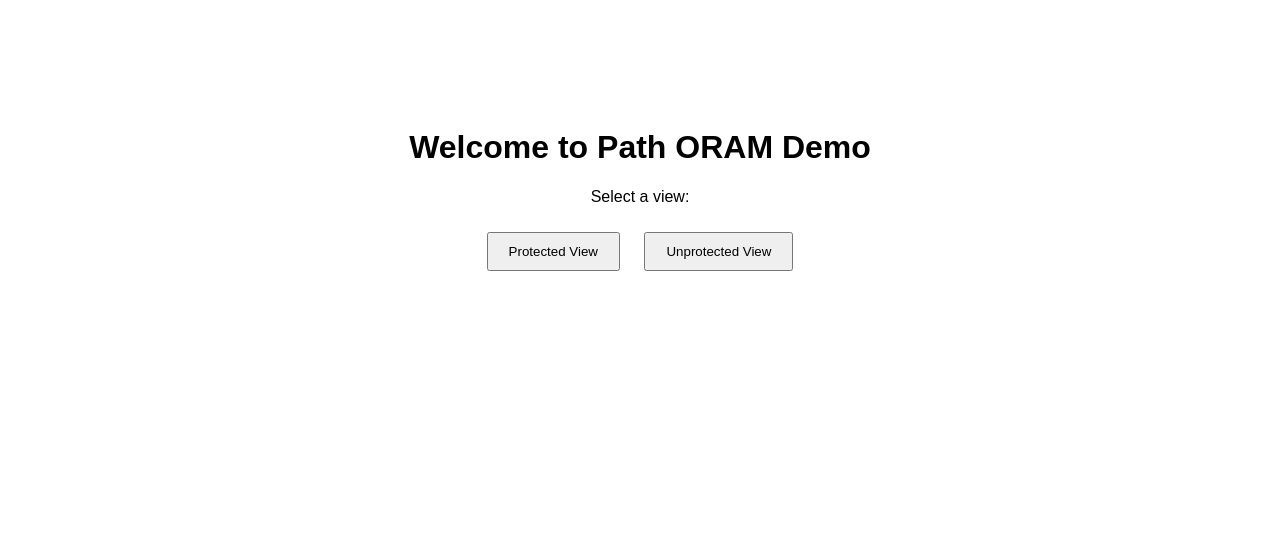
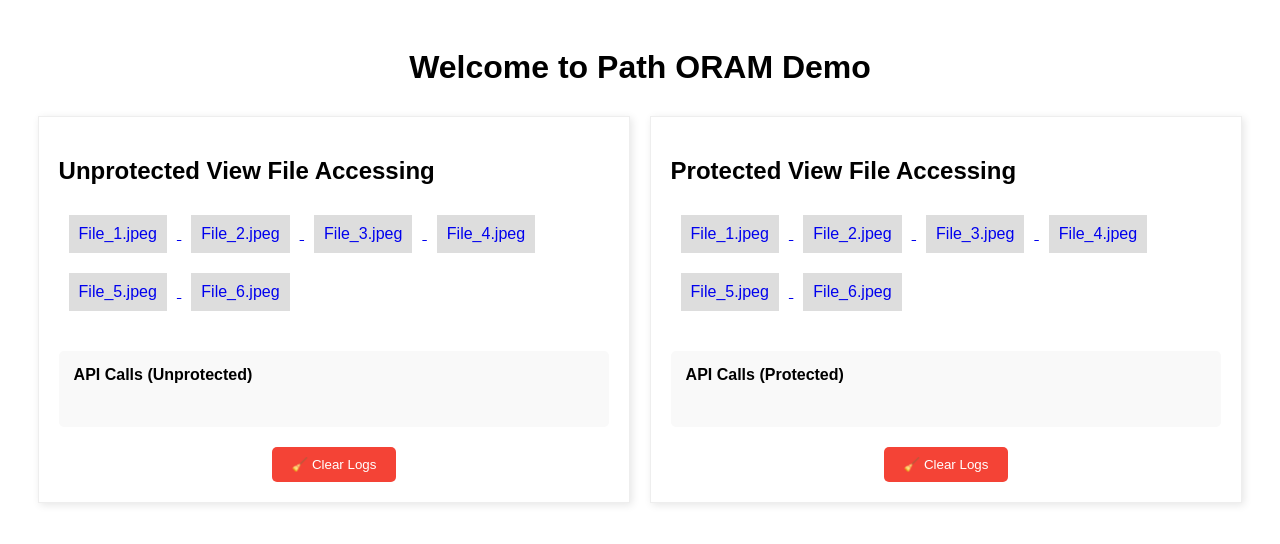
Before and after one commit to minhdang241/pathOram, a Flask app: page / in a window 1280 px wide. Shown: the top 544 px of the page. Run offline with Flask 3, Linux system fonts and the light colour scheme.

Commit message:
put everything on one page

```diff
--- a/app.py
+++ b/app.py
@@ -1,39 +1,58 @@
 from flask import Flask, render_template, redirect, url_for
-from placeholder_oram import PathORAM
+from placeholder_oram import PathORAM # Assuming this is the correct import for your class
 
 app = Flask(__name__)
-oram = PathORAM()
+oram = PathORAM() # Initialize your ORAM instance
 
 @app.route('/')
 def home():
-    return render_template('index.html')
+    # Fetch logs for both protected and unprotected views
+    # from your PathORAM instance to pass to the single index.html template
+    protected_logs = oram.get_logs("PROTECTED")
+    unprotected_logs = oram.get_logs("UNPROTECTED")
+    return render_template('index.html',
+                           protected_logs=protected_logs,
+                           unprotected_logs=unprotected_logs)
 
-@app.route('/protected')
-def protected_view():
-    logs = oram.get_logs("PROTECTED")
-    return render_template('protected.html', logs=logs)
+@app.route('/access/<view_type>/<int:block_id>')
+def access(view_type, block_id):
+    if view_type.lower() == "protected":
+        # Clear previous protected logs *before* making the new access calls
+        # This ensures that only the new set of calls for this access are shown.
+        oram.clear_logs("PROTECTED")
 
-@app.route('/unprotected')
-def unprotected_view():
-    logs = oram.get_logs("UNPROTECTED")
-    return render_template('unprotected.html', logs=logs)
+        # Simulate ORAM access with multiple internal API calls
+        # The number of internal calls should be handled by your PathORAM's access method
+        # or you can loop here to simulate multiple external calls to PathORAM's access.
+        # Given your previous app.py, PathORAM.access itself might handle multiple calls.
+        # If oram.access("PROTECTED", block_id) already generates multiple internal logs,
+        # then a single call here is sufficient.
+        # If it only generates one internal log, and you want more, loop it.
+        # For demonstrating multiple logs per click in protected view:
+        num_simulated_oram_ops = 5 # You can make this random, e.g., random.randint(3, 7)
+        for _ in range(num_simulated_oram_ops):
+            oram.access("PROTECTED", block_id) # Call your ORAM's access method multiple times
+                                               # or let its internal logic create multiple logs per call.
 
-@app.route('/access/<view>/<int:block_id>')
-def access(view, block_id):
-    if view.lower() == "protected":
-        # Simulate recursive ORAM access with multiple path accesses
-        for _ in range(5):  # You can adjust this number as needed
-            oram.access("PROTECTED", block_id)
+    elif view_type.lower() == "unprotected":
+        # Clear previous unprotected logs *before* making the new access call
+        # This ensures only the single new API call is shown.
+        oram.clear_logs("UNPROTECTED")
+        # Unprotected: Just one access call to your ORAM
+        oram.access("UNPROTECTED", block_id)
     else:
-        # Unprotected: Just one access
-        oram.access("UNPROTECTED", block_id)
+        # Handle invalid view_type, e.g., return an error or redirect home
+        pass # For now, just continue
 
-    return redirect(url_for(f'{view.lower()}_view'))
+    # After performing the access, redirect back to the home page to refresh logs
+    return redirect(url_for('home'))
 
-@app.route('/clear_logs/<view>')
-def clear_logs(view):
-    oram.clear_logs(view.upper())
-    return redirect(url_for(f'{view.lower()}_view'))
+@app.route('/clear_logs/<view_type>')
+def clear_logs(view_type):
+    # Clear logs for the specified view type using your ORAM's method
+    oram.clear_logs(view_type.upper())
+    # Redirect back to the home page to show cleared logs
+    return redirect(url_for('home'))
 
 if __name__ == "__main__":
     app.run(debug=True)
--- a/templates/index.html
+++ b/templates/index.html
@@ -2,11 +2,117 @@
 <html>
 <head>
     <title>Path ORAM Demo</title>
+    <style>
+        body {
+            font-family: sans-serif;
+            padding: 20px;
+            text-align: center;
+        }
+        .container {
+            display: flex;
+            justify-content: space-around;
+            margin-top: 30px;
+        }
+        .view-section {
+            width: 45%; /* Adjust as needed */
+            border: 1px solid #eee;
+            padding: 20px;
+            box-shadow: 2px 2px 8px rgba(0,0,0,0.1);
+            text-align: left; /* Align content within the section to the left */
+        }
+        .file-links div {
+            display: inline-block;
+            margin: 10px;
+            background: #ddd;
+            padding: 10px;
+            text-align: center;
+        }
+        .api-logs {
+            margin-top: 30px;
+            background: #f9f9f9;
+            padding: 15px;
+            border-radius: 5px;
+            max-height: 200px; /* Limit height for logs */
+            overflow-y: auto; /* Add scroll if logs exceed height */
+        }
+        .api-logs strong {
+            display: block;
+            margin-bottom: 10px;
+        }
+        .clear-button-form {
+            margin-top: 20px;
+            text-align: center; /* Center the button within its section */
+        }
+        .clear-button-form button {
+            padding: 10px 20px;
+            background-color: #f44336; /* Red color for clear button */
+            color: white;
+            border: none;
+            border-radius: 5px;
+            cursor: pointer;
+        }
+        .clear-button-form button:hover {
+            background-color: #d32f2f;
+        }
+    </style>
 </head>
-<body style="text-align:center; font-family:sans-serif; padding-top:100px;">
+<body>
     <h1>Welcome to Path ORAM Demo</h1>
-    <p>Select a view:</p>
-    <a href="/protected"><button style="margin:10px; padding:10px 20px;">Protected View</button></a>
-    <a href="/unprotected"><button style="margin:10px; padding:10px 20px;">Unprotected View</button></a>
+
+    <div class="container">
+        <div class="view-section">
+            <h2>Unprotected View File Accessing</h2>
+
+            <div class="file-links">
+                {% for i in range(6) %}
+                    <a href="/access/unprotected/{{ i }}">
+                        <div>
+                            File_{{ i + 1 }}.jpeg
+                        </div>
+                    </a>
+                {% endfor %}
+            </div>
+
+            <div class="api-logs">
+                <strong>API Calls (Unprotected)</strong><br>
+                {% for log in unprotected_logs %}
+                    [INFO] {{ log.time }} | AccessType: {{ log.access_type }} | LogicalBlock: {{ log.block_id }} | Path: P(x={{ log.path }}) | Latency: {{ log.latency }} sec<br>
+                {% endfor %}
+            </div>
+
+            <div class="clear-button-form">
+                <form action="/clear_logs/unprotected" method="get">
+                  <button type="submit">🧹 Clear Logs</button>
+                </form>
+            </div>
+        </div>
+
+        <div class="view-section">
+            <h2>Protected View File Accessing</h2>
+
+            <div class="file-links">
+                {% for i in range(6) %}
+                    <a href="/access/protected/{{ i }}">
+                        <div>
+                            File_{{ i + 1 }}.jpeg
+                        </div>
+                    </a>
+                {% endfor %}
+            </div>
+
+            <div class="api-logs">
+                <strong>API Calls (Protected)</strong><br>
+                {% for log in protected_logs %}
+                    [INFO] {{ log.time }} | AccessType: {{ log.access_type }} | LogicalBlock: {{ log.block_id }} | Path: P(x={{ log.path }}) | Latency: {{ log.latency }} sec<br>
+                {% endfor %}
+            </div>
+
+            <div class="clear-button-form">
+                <form action="/clear_logs/protected" method="get">
+                  <button type="submit">🧹 Clear Logs</button>
+                </form>
+            </div>
+        </div>
+    </div>
 </body>
 </html>
```
Also changed, not shown: templates/protected.html (deleted, +0 -33 lines), templates/unprotected.html (deleted, +0 -32 lines).
